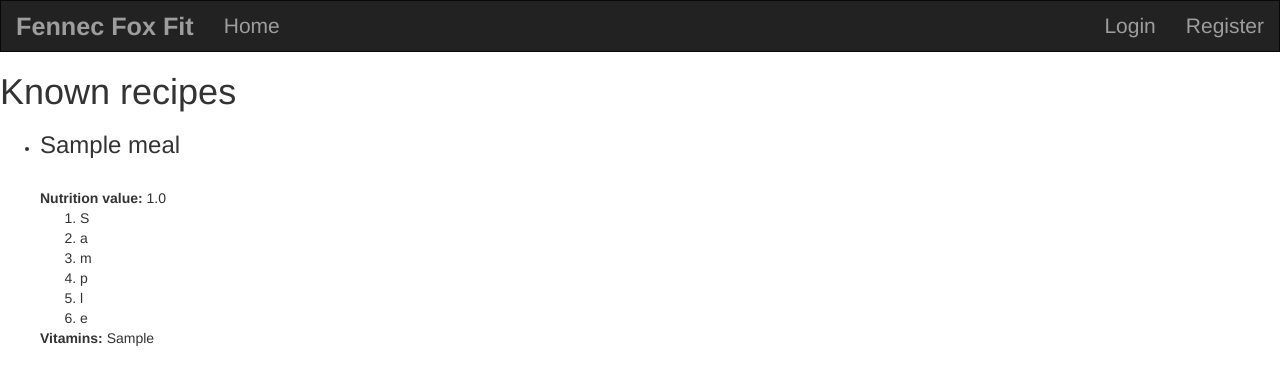
After one commit to fennec-fox-cast-team/fennec-fox-fit, a Flask app: page /recipe in a window 1280 px wide. The commit adds this page. Shown: the top 385 px of the page. Run offline with Flask 2, Linux system fonts and the light colour scheme; tables that the repository leaves empty hold one stand-in row (values such as "Sample post"); some libraries are stand-ins or nearby versions.

Commit message:
Recipes page

```diff
--- a/app/routes.py
+++ b/app/routes.py
@@ -85,7 +85,8 @@ def calendar_show():
     this_year = datetime.date.today().year
     # required_calendar = text_calendar.formatmonth(this_year, this_month)
     username = current_user.username
-    required_calendar = get_formatted_calendar(this_year, this_month, username.lower()).replace(b'\n', b'').decode("utf-8")
+    required_calendar = get_formatted_calendar(this_year, this_month, username.lower()).replace(b'\n', b'').decode(
+        "utf-8")
     return render_template('calendar.html', calendar=required_calendar)
 
 
@@ -132,7 +133,6 @@ def upload():
 
     return ''
 
-import json
 
 @login_required
 @app.route('/add_dinner', methods=['GET', 'POST'])
@@ -163,6 +163,20 @@ def add_dinner():
     return render_template('upload.html')
 
 
+@app.route('/recipe')
+def watch_recipe():
+    meals = Meal.query.order_by(Meal.name).all()
+    meals_dumps = []
+    for meal in meals:
+        meals_dumps.append({
+            'name': meal.name,
+            'ingredients': meal.ingredients,
+            'vitamins': meal.vitamins,
+            'nutrition_value': meal.nutrition_value})
+
+    return render_template('recipes.html', meals=meals_dumps)
+
+
 @app.route('/hey')
 def hey():
     return 'Ok!'
--- a/app/templates/base.html
+++ b/app/templates/base.html
@@ -20,6 +20,7 @@
                     {% if not current_user.is_anonymous %}
                         <li><a href="{{ url_for('calendar_show') }}">My calendar</a></li>
                         <li><a href="{{ url_for('add_dinner') }}">Add dinner</a></li>
+                        <li><a href="{{ url_for('watch_recipe') }}">Recipes</a></li>
                     {% endif %}
                 </ul>
 
--- /dev/null
+++ b/app/templates/recipes.html
@@ -0,0 +1,26 @@
+{% extends "base.html" %}
+
+{% block content2 %}
+
+    <h1>Known recipes</h1>
+    <ul>
+    {% for meal in meals %}
+
+        <li>
+            <h3>{{meal.name}}</h3>
+            <br/>
+            <b>Nutrition value:</b> {{meal.nutrition_value}}
+            <ol>
+                {% for ingredient in meal.ingredients %}
+
+                    <li>{{ingredient}}</li>
+
+                {% endfor %}
+            </ol>
+            <b>Vitamins:</b> {{meal.vitamins}}
+
+        </li>
+
+    {% endfor %}
+    </ul>
+{% endblock %}
```
